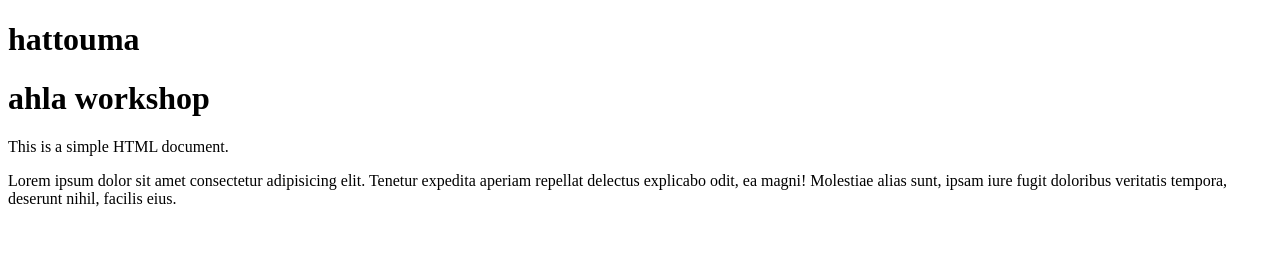
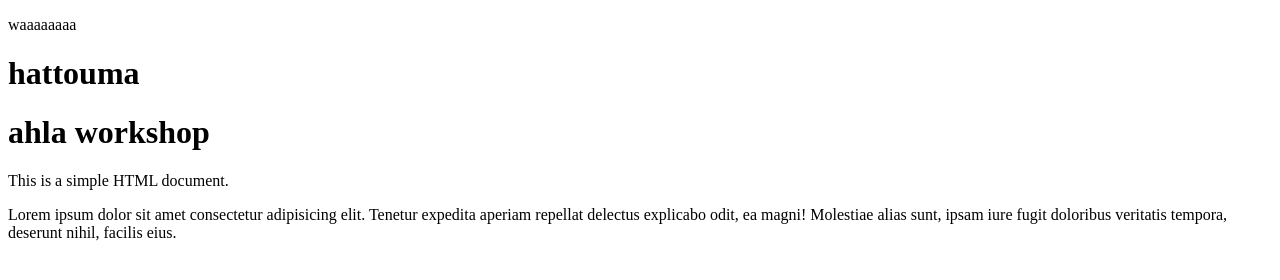
Before and after one commit to HAZEMJB/workshopGithub, a plain HTML site: page index.html in a window 1280 px wide. Drawn offline with Linux system fonts and the light colour scheme.

Commit message:
Feat : edit index:html

```diff
--- a/index.html
+++ b/index.html
@@ -6,6 +6,7 @@
     <title>Document</title>
 </head>
 <body>
+    <p>waaaaaaaa</p>
     <h1>hattouma</h1>
     <h1>ahla workshop</h1>
     <p>This is a simple HTML document.</p>
```
